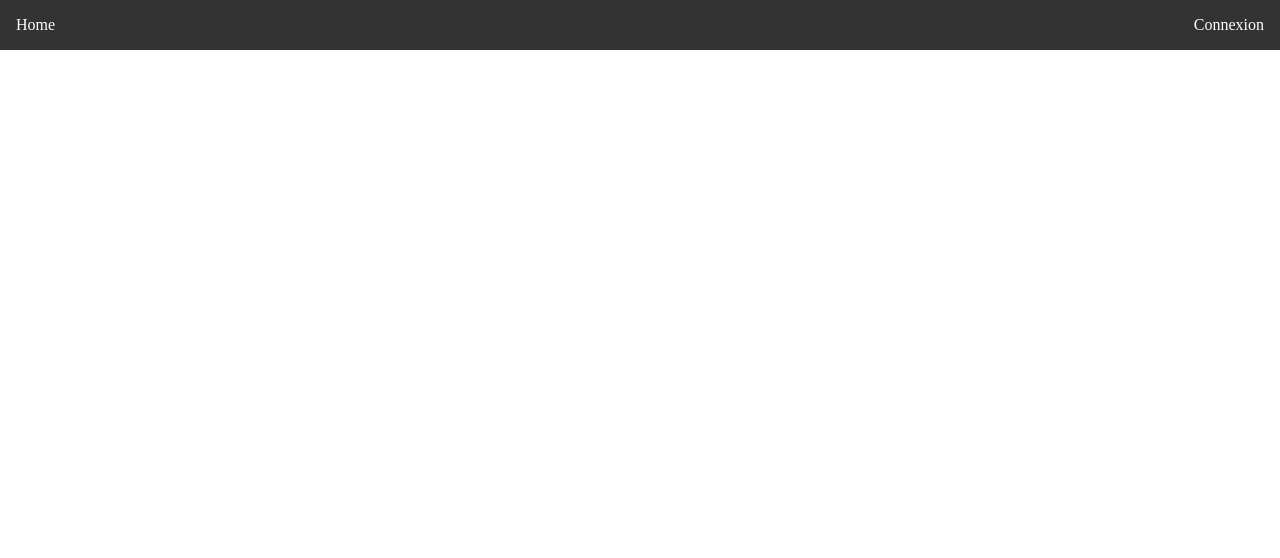
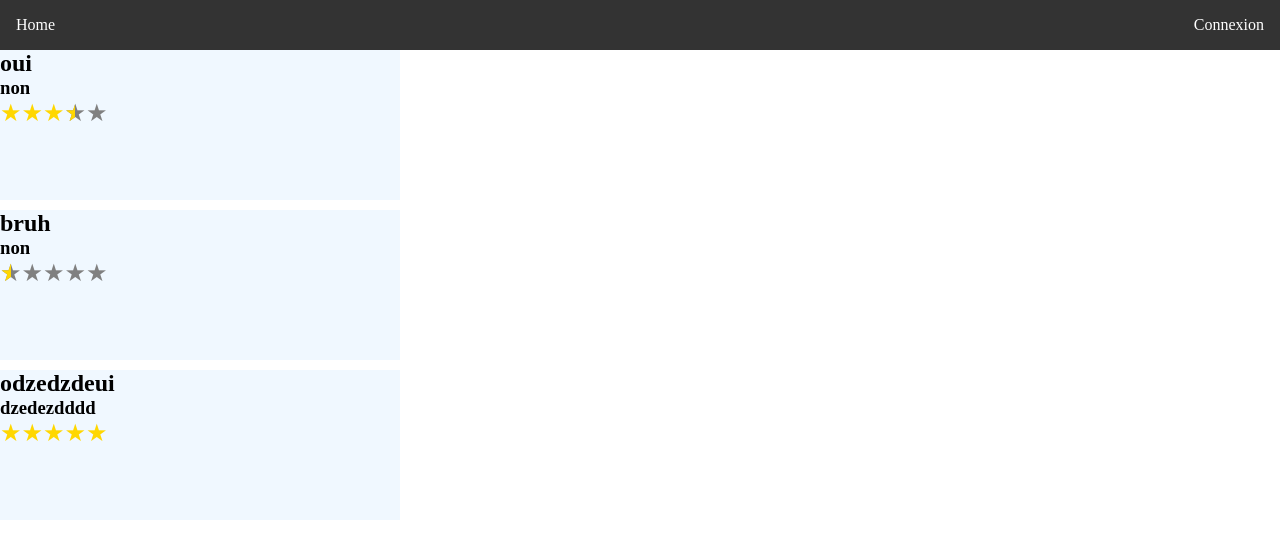
Before and after one commit to Matsuel/Projet_DevB2, a Next.js app in the folder auto-ecole/: page /resultats in a window 1280 px wide. Shown: the top 558 px of the page. Built offline with nearby package versions, Linux system fonts and the light colour scheme; no server answers.

Commit message:
working on results card

```diff
--- a/auto-ecole/package.json
+++ b/auto-ecole/package.json
@@ -12,12 +12,14 @@
     "next": "14.1.3",
     "react": "^18",
     "react-dom": "^18",
+    "react-stars": "^2.2.5",
     "socket.io-client": "^4.7.4"
   },
   "devDependencies": {
     "@types/node": "^20",
     "@types/react": "^18",
     "@types/react-dom": "^18",
+    "@types/react-stars": "^2.2.4",
     "eslint": "^8",
     "eslint-config-next": "14.1.3",
     "typescript": "^5"
--- /dev/null
+++ b/auto-ecole/src/Components/Carte_Resultats.tsx
@@ -0,0 +1,27 @@
+import React from 'react';
+import styles from '@/styles/Carte.module.css';
+import ReactStars from 'react-stars';
+
+interface CarteProps {
+  nom: string;
+  address: string;
+  stars: number;
+}
+
+const Carte: React.FC<CarteProps> = ({ nom, address, stars }) => {
+  return (
+    <div className={styles.main}>
+      <h2>{nom}</h2>
+      <h3>{address}</h3>
+      <ReactStars
+        count={5}
+        size={24}
+        color2={'#ffd700'}
+        value={stars}
+        edit={false}
+      />
+    </div>
+  );
+};
+
+export default Carte;
--- a/auto-ecole/src/pages/resultats.tsx
+++ b/auto-ecole/src/pages/resultats.tsx
@@ -1,6 +1,7 @@
 import React from 'react';
 import Head from 'next/head';
 import Header from "@/Components/Header";
+import Carte from '@/Components/Carte_Resultats';
 
 const Resultats: React.FC = () => {
   return (
@@ -10,6 +11,11 @@ const Resultats: React.FC = () => {
       </Head>
       <main>
         <Header />
+        <ul>
+          <li><Carte nom="oui" address="non" stars={3.5} /></li>
+          <li><Carte nom="bruh" address="non" stars={0.5} /></li>
+          <li><Carte nom="odzedzdeui" address="dzedezdddd" stars={5} /></li>
+        </ul>
       </main>
     </div>
   );
--- /dev/null
+++ b/auto-ecole/src/styles/Carte.module.css
@@ -0,0 +1,6 @@
+.main{
+    width: 400px;
+    height: 150px;
+    background-color:aliceblue;
+    margin-bottom: 10px;
+}
```
Also changed, not shown: 1 other file (tests, documents, lock files or other folders). Lines whose indentation alone changed are shown as unchanged.
